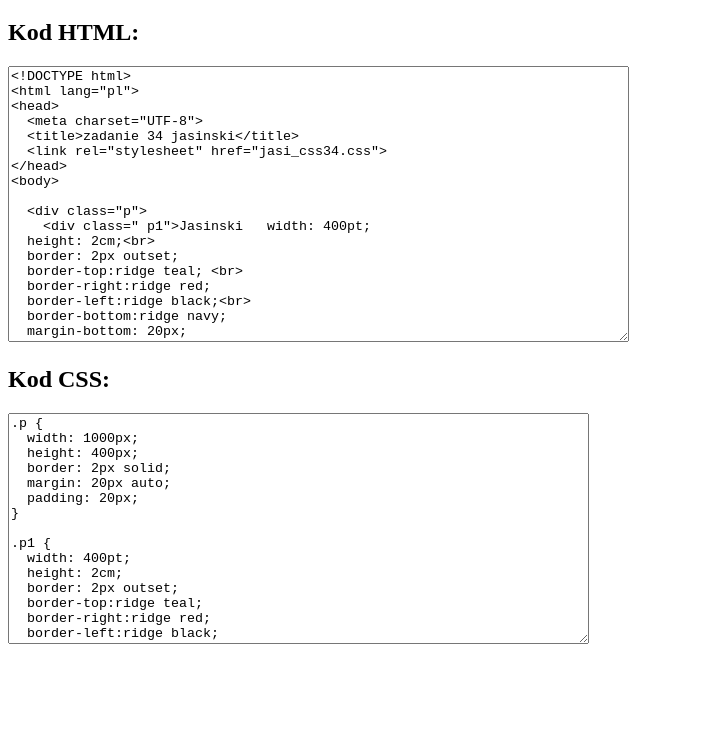
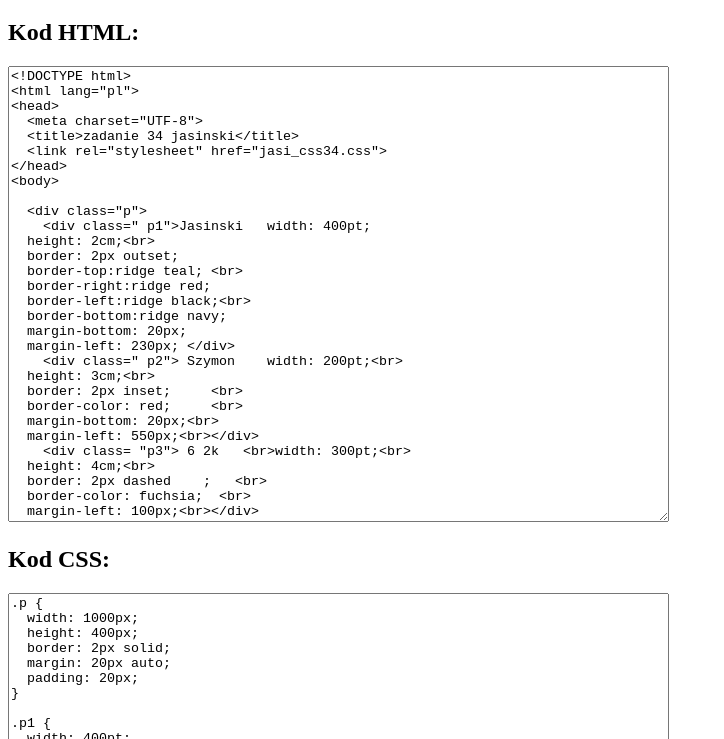
Before and after one commit to Nemezis-zr/zadania-jaja, a plain HTML site: page kod_z34.html in a window 1280 px wide. Shown: the part 61-800 px from the top of the page, without its empty margins (0-724 px from the left). Drawn offline with Linux system fonts and the light colour scheme.

Commit message:
Update kod_z34.html

```diff
--- a/kod_z34.html
+++ b/kod_z34.html
@@ -7,7 +7,7 @@
 <body>
     <h1>Kod Z34</h1>
     <h2>Kod HTML:</h2>
-    <textarea rows="18" cols="75">
+    <textarea rows="30" cols="80">
 <!DOCTYPE html>
 <html lang="pl">
 <head>
@@ -45,7 +45,7 @@
 <!------szymon jasinski 2k1	-----!>
     </textarea>
     <h2>Kod CSS:</h2>
-    <textarea rows="15" cols="70">
+    <textarea rows="30" cols="80">
 .p {
   width: 1000px;
   height: 400px;
```
